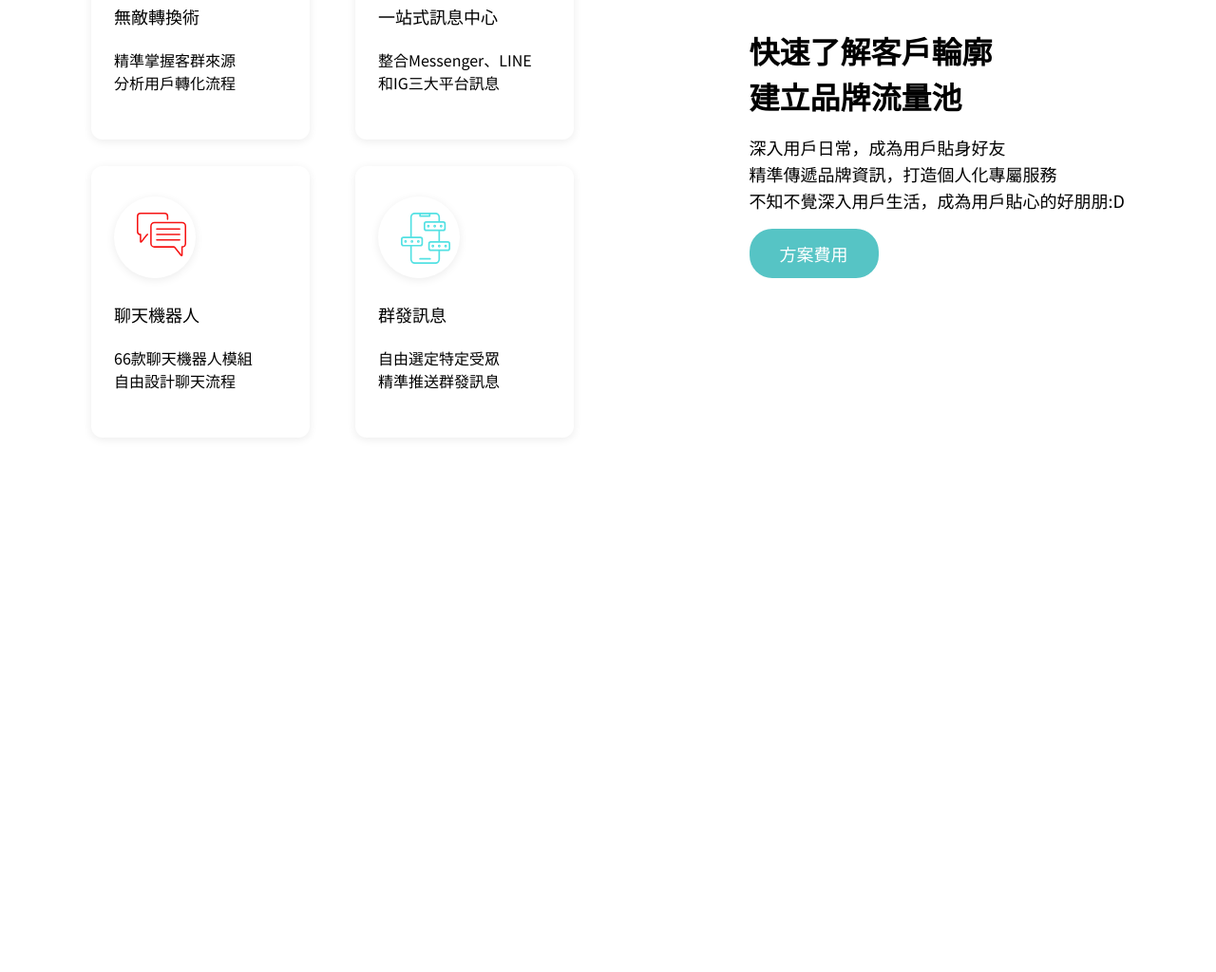
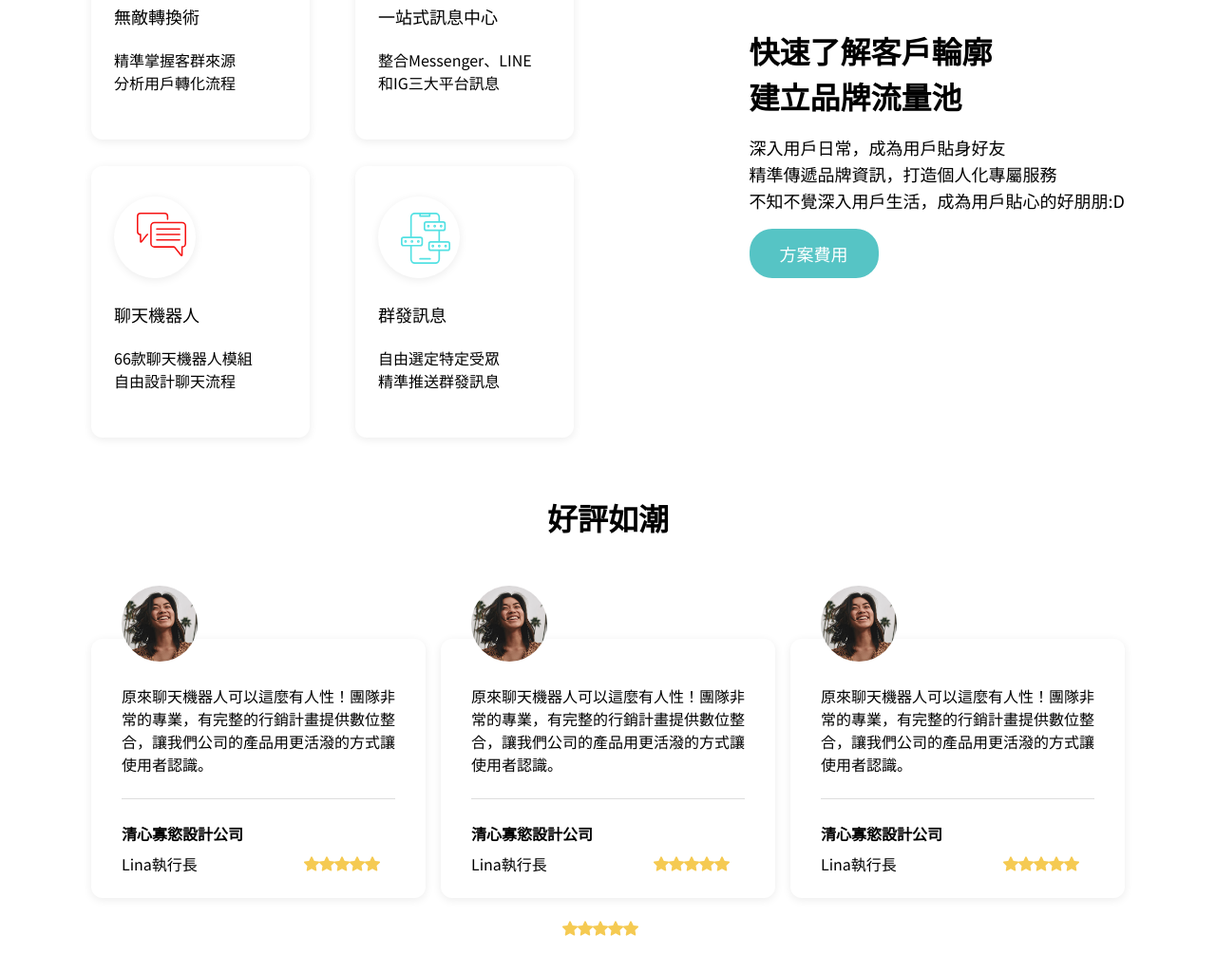
Before and after one commit to aa235553756/week2_chatTalker, a website: page src/index.html in a window 1280 px wide. Shown: the part 1995-3019 px from the top of the page at 95% size. Before the commit the page ends 2516 px from the top, so only its background shows below. Drawn offline with Linux system fonts and the light colour scheme.

Commit message:
third commit

```diff
--- a/src/index.html
+++ b/src/index.html
@@ -207,6 +207,72 @@
                     </div>
                 </div>
             </section>
+            <section class="mb-[60px]">
+                <div class="container">
+                    <h2 class="font-bold text-[28px] xl:text-[32px] text-center mb-8 xl:mb-12">好評如潮</h2>
+                    <ul class="flex mb-6 gap-x-4">
+                        <li class="-mt-6">
+                            <img src="../images/user01.jpg" alt="user01" width="80px" class="rounded-full relative top-6 left-8">
+                            <div class="px-4 xl:px-8 pt-12 pb-4 xl:pb-6 rounded-xl shadow-style">
+                                <p class="pb-4 xl:pb-6 border-b mb-4 xl:mb-6 border-[#DDDDDD]">原來聊天機器人可以這麼有人性！團隊非常的專業，有完整的行銷計畫提供數位整合，讓我們公司的產品用更活潑的方式讓使用者認識。</p>
+                                <h4 class="font-bold mb-2">清心寡慾設計公司</h4>
+                                <div class="flex justify-between">
+                                    <p>Lina執行長</p>
+                                    <div class="flex items-center mr-5 xl:mr-4">
+                                        <img src="../images/icon_star.svg" class="w-4 h-4"></i>
+                                        <img src="../images/icon_star.svg" class="w-4 h-4"></i>
+                                        <img src="../images/icon_star.svg" class="w-4 h-4"></i>
+                                        <img src="../images/icon_star.svg" class="w-4 h-4"></i>
+                                        <img src="../images/icon_star.svg" class="w-4 h-4"></i>
+                                    </div>
+                                </div>
+                            </div>
+                        </li>
+                        <li class="-mt-6 hidden xl:block">
+                            <img src="../images/user01.jpg" alt="user01" width="80px" class="rounded-full relative top-6 left-8">
+                            <div class="px-4 xl:px-8 pt-12 pb-4 xl:pb-6 rounded-xl shadow-style">
+                                <p class="pb-4 xl:pb-6 border-b mb-4 xl:mb-6 border-[#DDDDDD]">原來聊天機器人可以這麼有人性！團隊非常的專業，有完整的行銷計畫提供數位整合，讓我們公司的產品用更活潑的方式讓使用者認識。</p>
+                                <h4 class="font-bold mb-2">清心寡慾設計公司</h4>
+                                <div class="flex justify-between">
+                                    <p>Lina執行長</p>
+                                    <div class="flex items-center mr-5 xl:mr-4">
+                                        <img src="../images/icon_star.svg" class="w-4 h-4"></i>
+                                        <img src="../images/icon_star.svg" class="w-4 h-4"></i>
+                                        <img src="../images/icon_star.svg" class="w-4 h-4"></i>
+                                        <img src="../images/icon_star.svg" class="w-4 h-4"></i>
+                                        <img src="../images/icon_star.svg" class="w-4 h-4"></i>
+                                    </div>
+                                </div>
+                            </div>
+                        </li>
+                        <li class="-mt-6 hidden xl:block">
+                            <img src="../images/user01.jpg" alt="user01" width="80px" class="rounded-full relative top-6 left-8">
+                            <div class="px-4 xl:px-8 pt-12 pb-4 xl:pb-6 rounded-xl shadow-style">
+                                <p class="pb-4 xl:pb-6 border-b mb-4 xl:mb-6 border-[#DDDDDD]">原來聊天機器人可以這麼有人性！團隊非常的專業，有完整的行銷計畫提供數位整合，讓我們公司的產品用更活潑的方式讓使用者認識。</p>
+                                <h4 class="font-bold mb-2">清心寡慾設計公司</h4>
+                                <div class="flex justify-between">
+                                    <p>Lina執行長</p>
+                                    <div class="flex items-center mr-5 xl:mr-4">
+                                        <img src="../images/icon_star.svg" class="w-4 h-4"></i>
+                                        <img src="../images/icon_star.svg" class="w-4 h-4"></i>
+                                        <img src="../images/icon_star.svg" class="w-4 h-4"></i>
+                                        <img src="../images/icon_star.svg" class="w-4 h-4"></i>
+                                        <img src="../images/icon_star.svg" class="w-4 h-4"></i>
+                                    </div>
+                                </div>
+                            </div>
+                        </li>
+                    </ul>
+                    <!-- 頁碼原點 -->
+                    <div class="flex items-center justify-center mr-5 xl:mr-4">
+                        <img src="../images/icon_star.svg" class="w-4 h-4"></i>
+                        <img src="../images/icon_star.svg" class="w-4 h-4"></i>
+                        <img src="../images/icon_star.svg" class="w-4 h-4"></i>
+                        <img src="../images/icon_star.svg" class="w-4 h-4"></i>
+                        <img src="../images/icon_star.svg" class="w-4 h-4"></i>
+                    </div>
+                </div>
+            </section>
         </main>
     </div>
 </body>
--- a/src/input.css
+++ b/src/input.css
@@ -16,6 +16,9 @@
         @apply text-white text-lg px-8 py-3 bg-primary rounded-3xl
     }
     .container {
+        /* 992or984or808 808稍微大，但是是平板，1366也稍微大 */
+        /* 1024-40=984 */
+        /* 768-40=728 */
         @apply  minmd:max-w-[736px] minlg:max-w-[808px] minxl:max-w-[1128px] ;
     }
 }
```
Also changed, not shown: dist/output.css.
